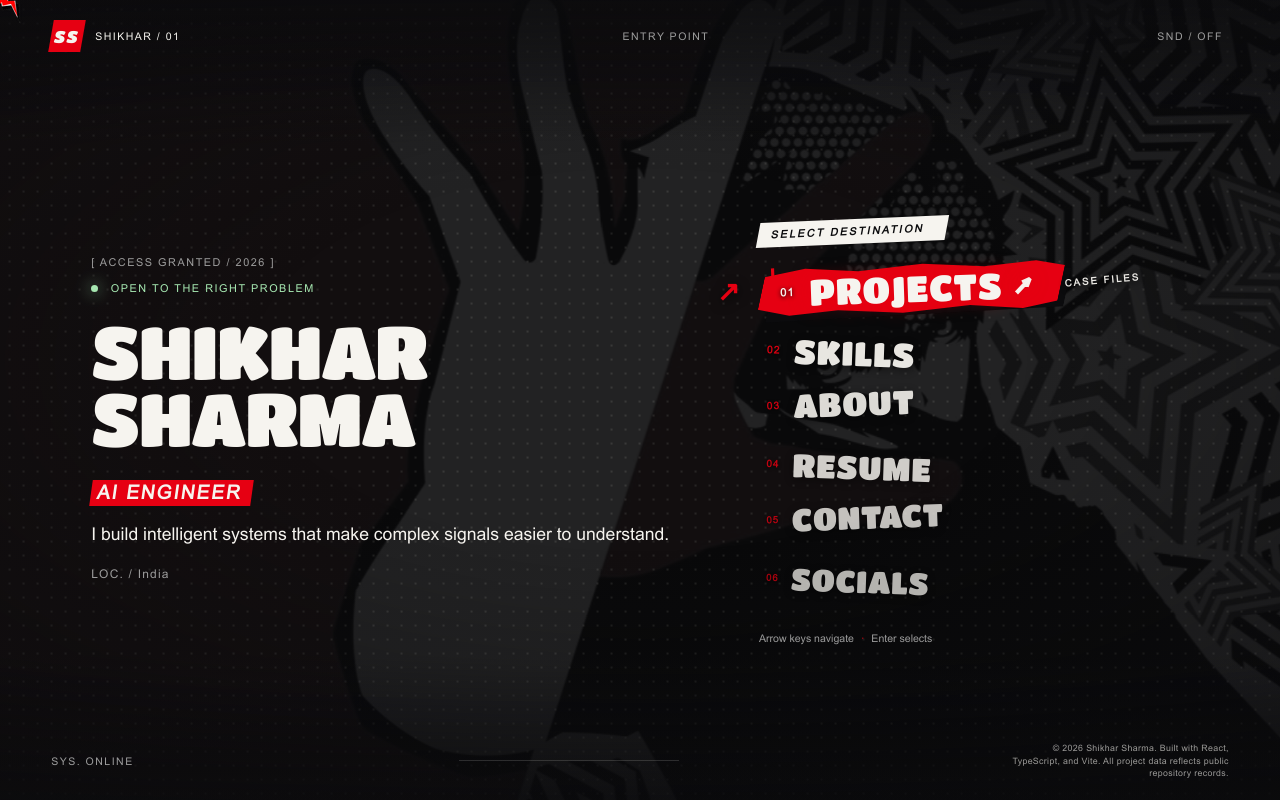
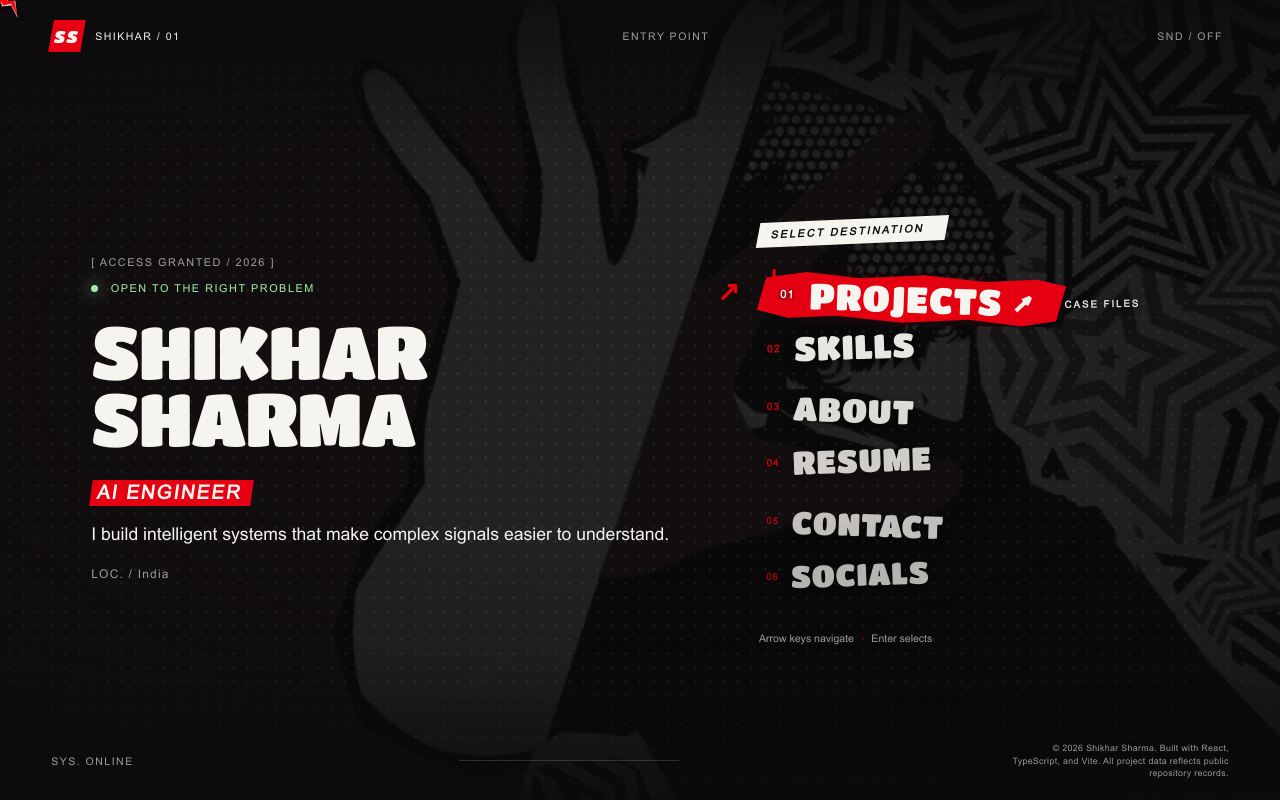
Before and after one commit to bluxo1/Bluxo-Portfolio, a React (Vite) app: page / in a window 1280 px wide. Built offline with nearby package versions, Linux system fonts and the light colour scheme.

Commit message:
Flip main menu tilt direction (+2/-2 alternating)

```diff
--- a/src/components/chrome/MainMenu.tsx
+++ b/src/components/chrome/MainMenu.tsx
@@ -5,8 +5,8 @@
 
 /* Even stack with a subtle alternating tilt — same angle, mirrored side to side. */
 const tilts = [
-  { rot: '-2deg', x: 0 }, { rot: '2deg', x: 0 }, { rot: '-2deg', x: 0 },
-  { rot: '2deg', x: 0 }, { rot: '-2deg', x: 0 }, { rot: '2deg', x: 0 }
+  { rot: '2deg', x: 0 }, { rot: '-2deg', x: 0 }, { rot: '2deg', x: 0 },
+  { rot: '-2deg', x: 0 }, { rot: '2deg', x: 0 }, { rot: '-2deg', x: 0 }
 ]
 
 export function MainMenu() {
```
